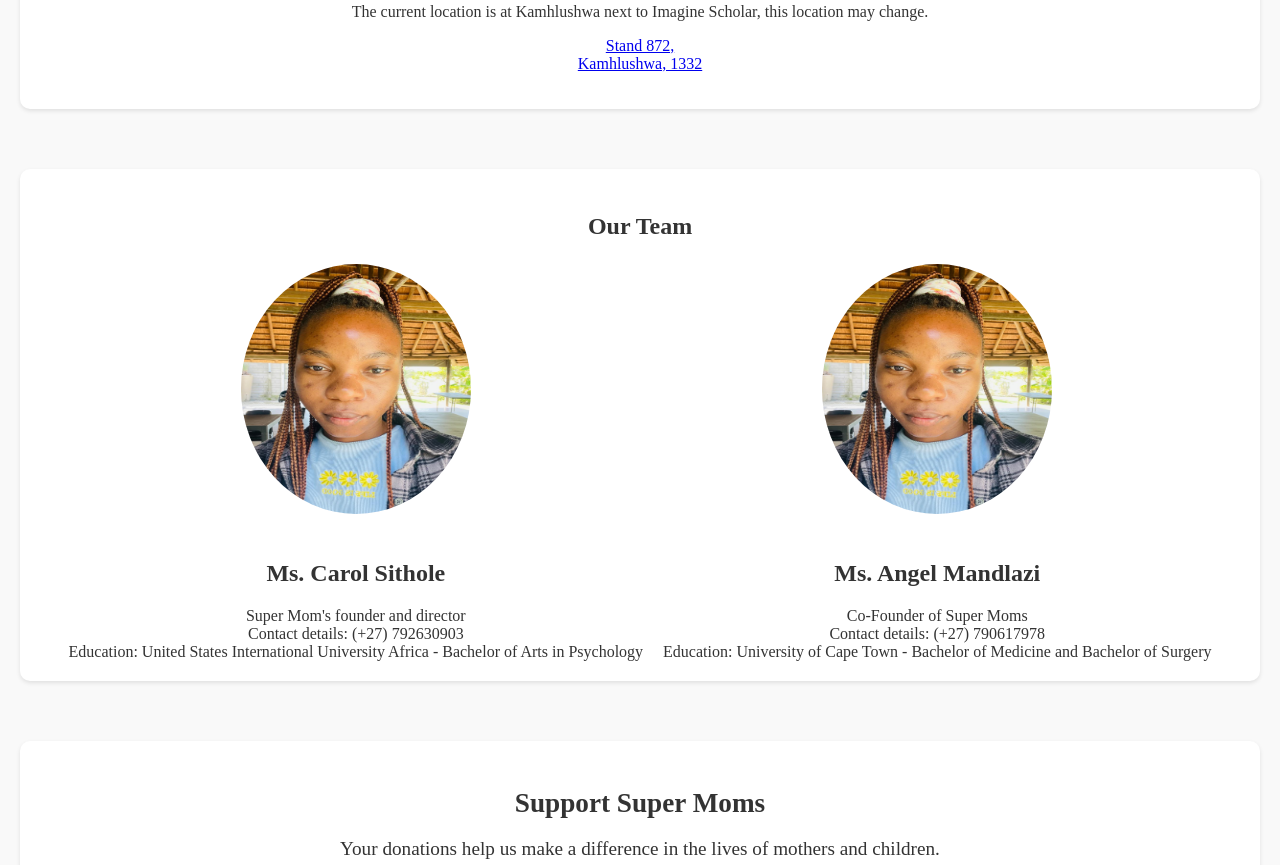
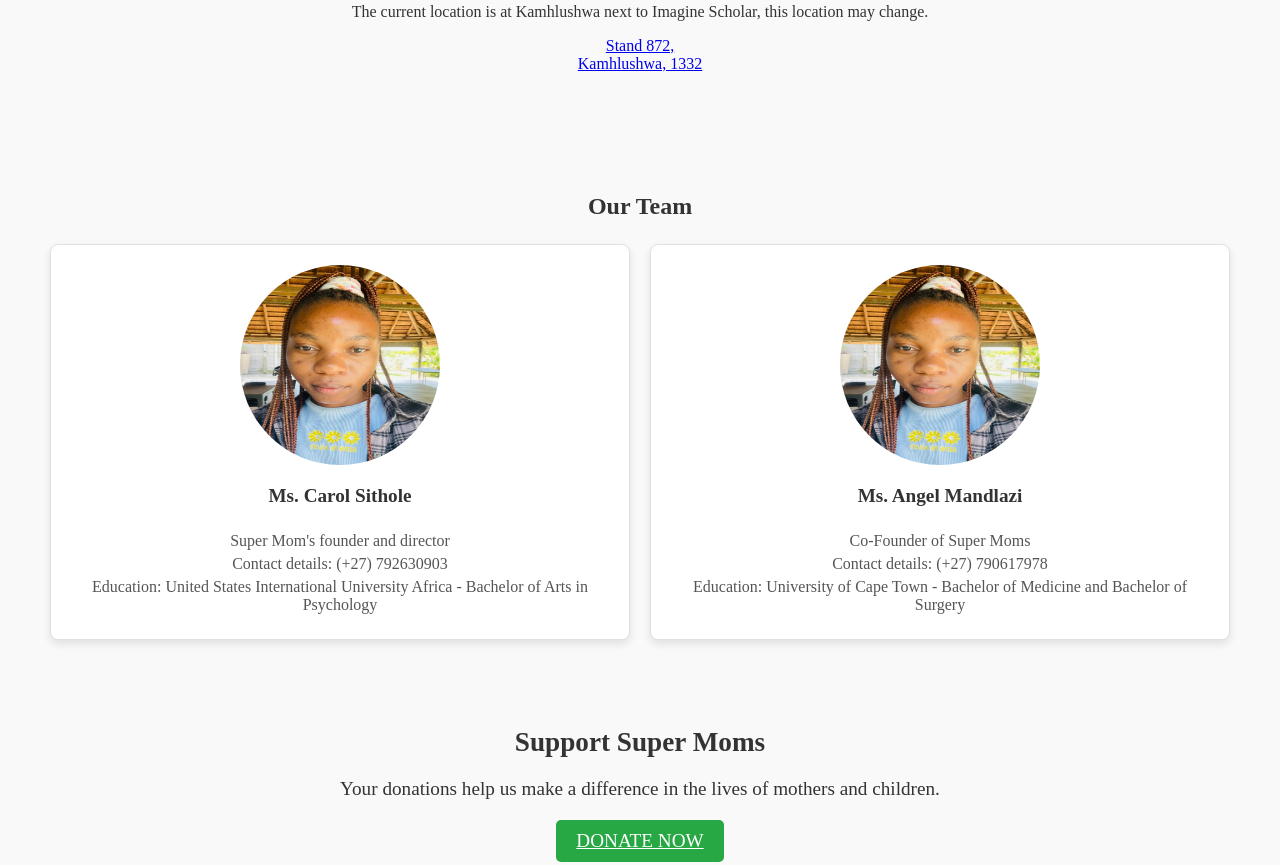
Before and after one commit to WethuMhlanga/Super-Moms, a plain HTML site: page html/contact.html in a window 1280 px wide. Shown: the part 688-1553 px from the top of the page. Drawn offline with Linux system fonts and the light colour scheme; files whose address does not match are found by name.

Commit message:
Update styles.css

```diff
--- a/styles.css
+++ b/styles.css
@@ -52,7 +52,7 @@
 
 /* Specific styles for the About Us hero section */
 .about-hero {
-    background: url('/Users/wethu/Desktop/Super Moms/img/super-moms-about.png') center center/cover no-repeat;
+    background: url('../img/super-moms-about.png') center center/cover no-repeat;
 }
 
 /* Specific styles for the Sessions hero section */
@@ -580,43 +580,76 @@
 
 /*This is for the contact us cards*/
 
-.contact-info, .donation-info {
-    margin-bottom: 40px;
-    margin-bottom: 20px;
+.contact-info {
+    text-align: center;
+    margin: 0 auto;
     padding: 20px;
-    background-color: #fff;
-    border-radius: 10px;
-    box-shadow: 0 2px 4px rgba(0, 0, 0, 0.1);
-    text-align: center;
+    max-width: 1200px; /* Adjust max width as needed */
 }
-
 
 .founders {
     display: flex;
+    flex-wrap: wrap;
     justify-content: center;
     gap: 20px;
 }
 
 .founder {
-    text-align: center;
+    background-color: #ffffff;
+    border: 1px solid #e0e0e0;
+    border-radius: 8px;
+    padding: 20px;
+    text-align: center; /* Center text in the founder card */
+    width: calc(50% - 20px); /* 50% width for two columns with a gap */
+    box-shadow: 0 4px 8px rgba(0, 0, 0, 0.1);
+    transition: transform 0.3s ease-in-out;
+    box-sizing: border-box; /* Ensure padding is included in the width */
+}
+
+.founder:hover {
+    transform: translateY(-5px);
+}
+
+.founder-avatar {
+    display: flex;
+    justify-content: center; /* Center the image horizontally */
+    align-items: center; /* Center the image vertically */
+    margin-bottom: 20px;
 }
 
 .founder-avatar img {
-    width: 230px; /* Adjust image size to fit the circle */
-    height: 250px; /* Adjust image size to fit the circle */
+    width: 200px;
+    height: 200px;
     border-radius: 50%;
-    margin-bottom: 10px;
 }
 
 .founder-details h4 {
-    font-size: 1.5em;
-    margin-bottom: 20px;
+    font-size: 1.2rem;
+    margin-top: 10px;
+    color: #333;
 }
 
 .founder-details p {
-    font-size: 1em;
-    margin: 0;
+    font-size: 1rem;
+    color: #555;
+    margin: 5px 0;
 }
+
+/* Responsive Styles */
+@media (max-width: 768px) {
+    .founder {
+        width: 100%; /* Full width on smaller screens */
+    }
+
+    .founder-details h4 {
+        font-size: 1rem;
+    }
+
+    .founder-details p {
+        font-size: 0.9rem;
+    }
+}
+
 
 .donation-info {
     text-align: center;
```
